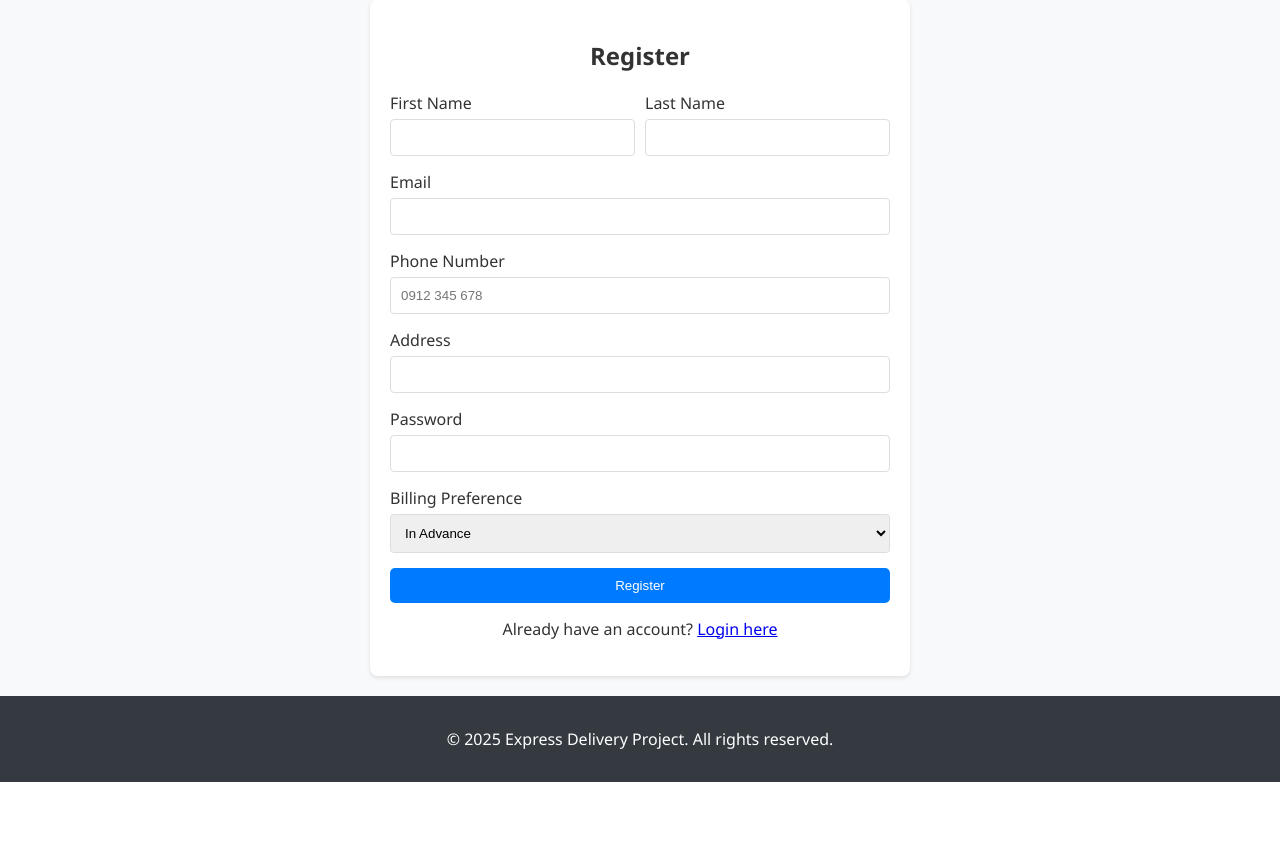
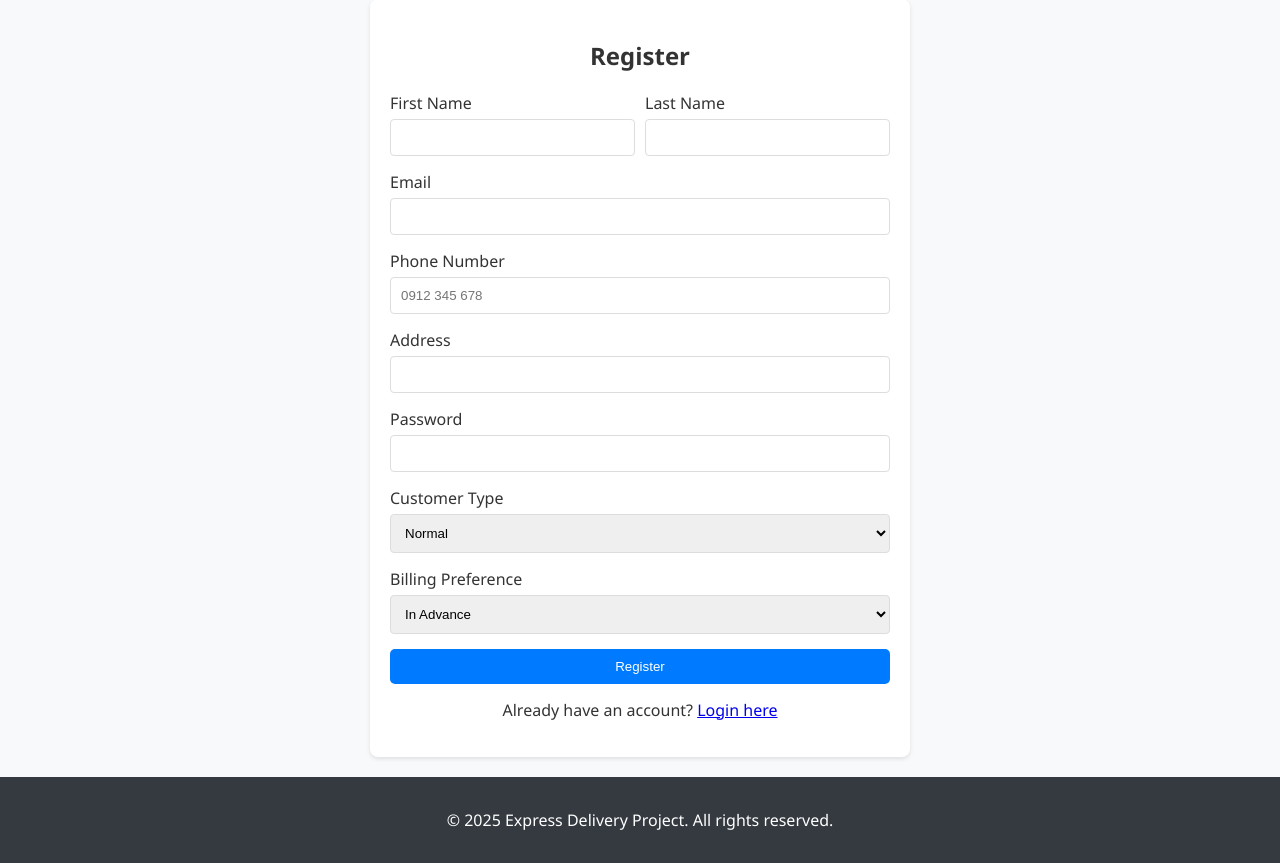
Before and after one commit to linsaifr-ux/Express_Delivery_Project, a Flask app: page /register in a window 1280 px wide. Shown: the part 86-949 px from the top of the page. Before the commit the page ends 868 px from the top, so only its background shows below. Run offline with Flask 3, Linux system fonts and the light colour scheme; parts of the project's set-up code (start-up, migrations or seed data) failed here and were passed over.

Commit message:
add customer selection when registration

```diff
--- a/app.py
+++ b/app.py
@@ -74,22 +74,52 @@ def register():
         address_str = request.form.get('address')
         password = request.form.get('password')
         billing_pref_str = request.form.get('billing_pref')
+        customer_type = request.form.get('customer_type')
 
         try:
             billing_pref = getattr(BillingTiming, billing_pref_str)
             address = Destination(address_str)
 
-            # Default to Normal customer for web registration
-            # In a real app, might want to allow choosing type
-            new_customer = Normal(
-                first_name=first_name,
-                last_name=last_name,
-                address=address,
-                phone_number=phone,
-                email=email,
-                password=password,
-                billing_pref=billing_pref
-            )
+            if customer_type == 'Contracted':
+                account = request.form.get('account')
+                if not account:
+                    raise ValueError("Account number is required for Contracted customers.")
+                new_customer = Contracted(
+                    first_name=first_name,
+                    last_name=last_name,
+                    address=address,
+                    phone_number=phone,
+                    email=email,
+                    password=password,
+                    account=account
+                )
+            elif customer_type == 'Sponsored':
+                sponsor_id = request.form.get('sponsor_id')
+                if not sponsor_id:
+                    raise ValueError("Sponsor ID is required for Sponsored customers.")
+
+                # Check if sponsor exists and is Contracted (validation done in Sponsored.__init__ but good to catch early)
+                # Sponsored.__init__ signature: (sponsor_ID, first_name, last_name, address, phone_number, email, password, billing_pref)
+                new_customer = Sponsored(
+                    sponsor_id,
+                    first_name,
+                    last_name,
+                    address,
+                    phone,
+                    email,
+                    password,
+                    billing_pref
+                )
+            else: # Default to Normal
+                new_customer = Normal(
+                    first_name=first_name,
+                    last_name=last_name,
+                    address=address,
+                    phone_number=phone,
+                    email=email,
+                    password=password,
+                    billing_pref=billing_pref
+                )
 
             flash('Registration successful! Please login.', 'success')
             return redirect(url_for('login'))
--- a/templates/dashboard.html
+++ b/templates/dashboard.html
@@ -50,5 +50,11 @@
     <p><strong>Phone:</strong> {{ customer.number }}</p>
     <p><strong>Address:</strong> {{ customer.address }}</p>
     <p><strong>Billing Preference:</strong> {{ customer.billing_pref.name }}</p>
+    <p><strong>Type:</strong> {{ customer.__class__.__name__ }}</p>
+    {% if customer.__class__.__name__ == 'Contracted' %}
+    <p><strong>Account Number:</strong> {{ customer.account }}</p>
+    {% elif customer.__class__.__name__ == 'Sponsored' %}
+    <p><strong>Sponsor ID:</strong> {{ customer.sponsor }}</p>
+    {% endif %}
 </div>
 {% endblock %}
--- a/templates/register.html
+++ b/templates/register.html
@@ -38,6 +38,26 @@
         </div>
 
         <div class="form-group">
+            <label for="customer_type">Customer Type</label>
+            <select name="customer_type" id="customer_type" onchange="toggleFields()"
+                style="width: 100%; padding: 10px; border-radius: 4px; border: 1px solid #ddd;">
+                <option value="Normal">Normal</option>
+                <option value="Contracted">Contracted</option>
+                <option value="Sponsored">Sponsored</option>
+            </select>
+        </div>
+
+        <div class="form-group" id="account_field" style="display: none;">
+            <label for="account">Account Number</label>
+            <input type="text" id="account" name="account" placeholder="For Contracted Customers">
+        </div>
+
+        <div class="form-group" id="sponsor_field" style="display: none;">
+            <label for="sponsor_id">Sponsor ID</label>
+            <input type="text" id="sponsor_id" name="sponsor_id" placeholder="For Sponsored Customers">
+        </div>
+
+        <div class="form-group" id="billing_pref_group">
             <label for="billing_pref">Billing Preference</label>
             <select name="billing_pref" id="billing_pref"
                 style="width: 100%; padding: 10px; border-radius: 4px; border: 1px solid #ddd;">
@@ -47,6 +67,24 @@
             </select>
         </div>
 
+        <script>
+            function toggleFields() {
+                var type = document.getElementById("customer_type").value;
+                document.getElementById("account_field").style.display = (type === "Contracted") ? "block" : "none";
+                document.getElementById("sponsor_field").style.display = (type === "Sponsored") ? "block" : "none";
+
+                // Contracted customers are forced to Monthly, so maybe hide or disable billing pref?
+                // For now, we'll handle enforcement in backend, but visual cue is good.
+                var billingSelect = document.getElementById("billing_pref");
+                if (type === "Contracted") {
+                    billingSelect.value = "monthly";
+                    billingSelect.disabled = true;
+                } else {
+                    billingSelect.disabled = false;
+                }
+            }
+        </script>
+
         <button type="submit" class="btn" style="width: 100%;">Register</button>
     </form>
     <p style="text-align: center; margin-top: 15px;">
```
